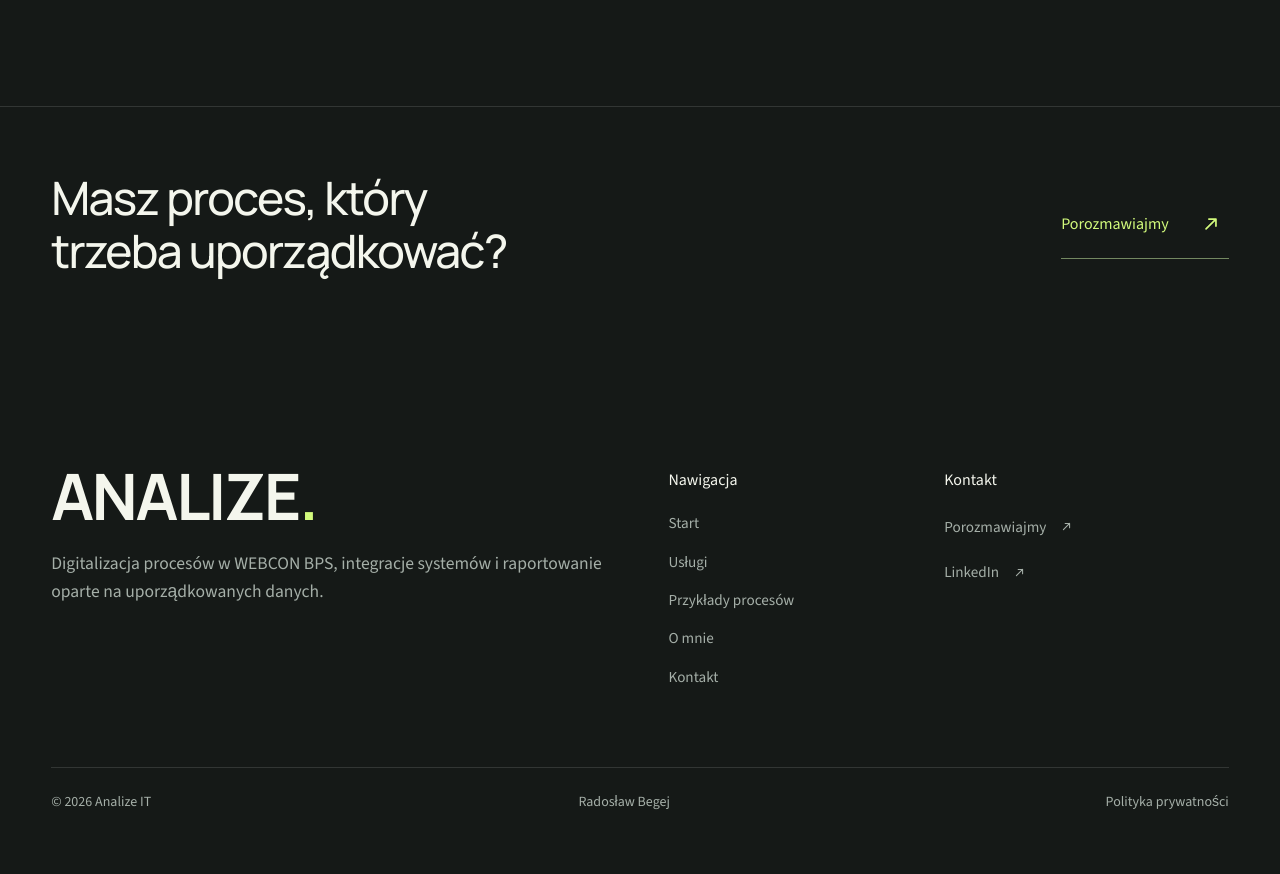
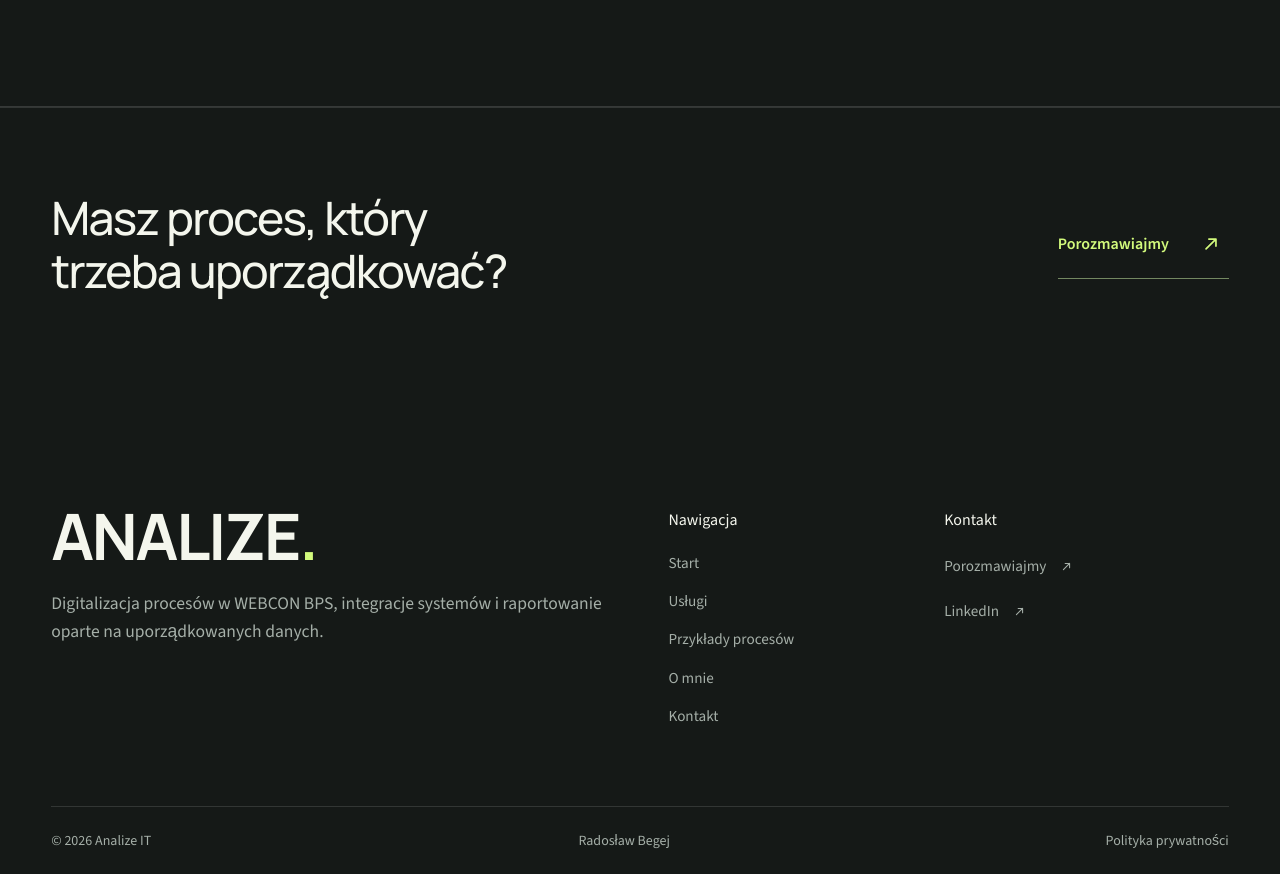
Before and after one commit to radoslawbegej-code/analizeit, a Next.js app in the folder analizeit/: page /o-mnie in a window 1280 px wide. Shown: the part 1544-2418 px from the top of the page. Before the commit the page ends 2379 px from the top, so only its background shows below. Built offline with nearby package versions, Linux system fonts and the light colour scheme; no server answers.

Commit message:
Refine subpage CTA bands

```diff
--- a/analizeit/src/app/digital-subpages.css
+++ b/analizeit/src/app/digital-subpages.css
@@ -63,13 +63,55 @@ body:has(.digital-subpage) .menu-toggle { color: #f4f6ed; }
 .digital-subpage .competencies-grid h2 { max-width: 18ch; }
 .digital-subpage .competencies-grid li { font-size: 1rem; border-color: #ffffff20; }
 .digital-subpage .competencies-grid li::before { content: '✓'; color: #d2fa7c; }
-.digital-subpage .cta-wrap { padding: 0; max-width: none; width: 100%; background: #d2fa7c; }
-.digital-subpage .cta-band { padding: clamp(3rem,5vw,5rem) var(--gutter); background: #d2fa7c; color: #1d2819; border: 0; }
-.digital-subpage .cta-band__row { width: 100%; max-width: calc(var(--max-width) - 2 * var(--gutter)); margin: 0 auto; display: flex; justify-content: space-between; align-items: center; gap: 3rem; }
-.digital-subpage .cta-band h2 { font-size: clamp(2rem,3.6vw,3.5rem); max-width: 20ch; }
-.subpage-contact-link { display: inline-flex; align-items: center; justify-content: space-between; gap: 1.5rem; flex-shrink: 0; background: #1d2819; color: #f4f6ed; padding: 1.2rem 1.5rem; border-radius: 4px; font-size: 1rem; transition: background 180ms ease; }
-.subpage-contact-link:hover { background: #304325; }
-body:has(.digital-subpage) .subpage-contact-link:focus-visible { outline-color: #1d2819; }
+.digital-subpage .cta-wrap {
+  padding: 0;
+  max-width: none;
+  width: 100%;
+  background: #1b211d;
+  border-top: 1px solid #ffffff24;
+}
+.digital-subpage .cta-band {
+  padding: clamp(4rem,6.5vw,6.5rem) var(--gutter);
+  background: #1b211d;
+  color: var(--digital-text);
+  border: 0;
+}
+.digital-subpage .cta-band__row {
+  width: 100%;
+  max-width: calc(var(--max-width) - 2 * var(--gutter));
+  margin: 0 auto;
+  display: flex;
+  justify-content: space-between;
+  align-items: center;
+  gap: clamp(2rem,6vw,6rem);
+}
+.digital-subpage .cta-band h2 {
+  font-size: clamp(2rem,3.6vw,3.5rem);
+  max-width: 22ch;
+}
+.subpage-contact-link {
+  display: inline-flex;
+  align-items: center;
+  justify-content: space-between;
+  gap: 1.5rem;
+  flex-shrink: 0;
+  min-height: 56px;
+  background: var(--digital-accent);
+  color: #151917;
+  padding: 1rem 1.25rem;
+  border: 1px solid var(--digital-accent);
+  border-radius: 4px;
+  font-size: 1rem;
+  font-weight: 600;
+  transition: background-color 180ms ease, border-color 180ms ease;
+}
+.subpage-contact-link:hover {
+  background: #e2ffac;
+  border-color: #e2ffac;
+}
+body:has(.digital-subpage) .subpage-contact-link:focus-visible {
+  outline-color: var(--digital-accent);
+}
 .digital-subpage .text-link { color: #d2fa7c; font-size: 1rem; padding-block: .5rem; gap: .75rem; }
 .digital-subpage .text-link:hover { color: #e2ffac; }
 .digital-subpage .contact-section {
```
